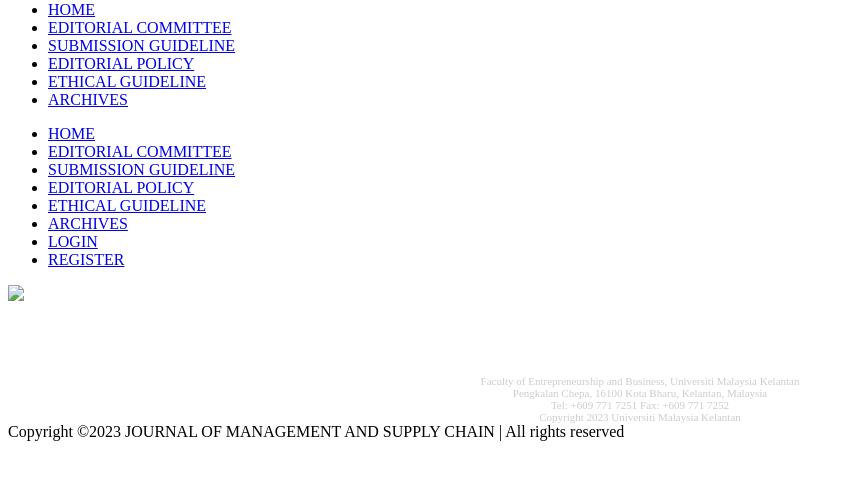
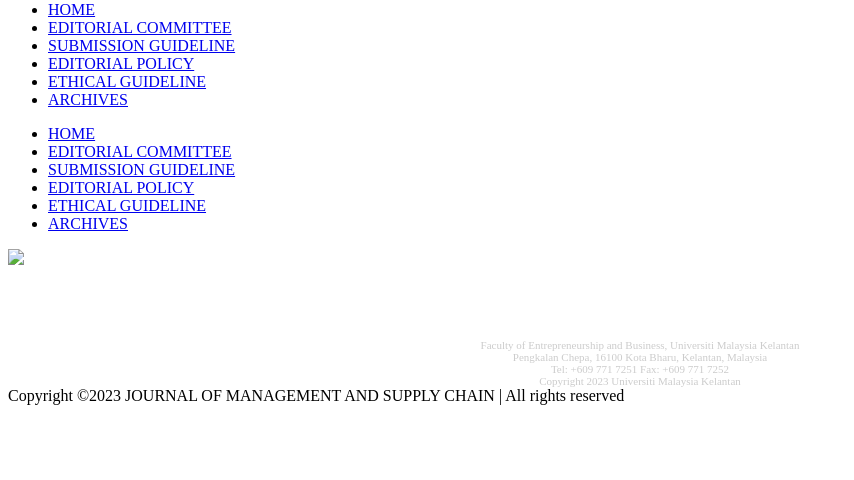
Before and after one commit to zulkarom/fjmsc, a Yii app: template frontend/views/upload/main.php in a window 1280 px wide. Shown: the part 152-632 px from the top of the page, without its empty margins (0-854 px from the left). Run offline with PHP 8.4 and a stand-in for Yii, Linux system fonts and the light colour scheme; the template is opened without the code that fills it, so the values that code supplies are empty; some libraries are stand-ins or nearby versions.

Commit message:
hide login

```diff
--- a/frontend/views/layouts/main.php
+++ b/frontend/views/layouts/main.php
@@ -134,8 +134,8 @@
 
 						];
 						if($mm){
-							$arr['LOGIN'] = Url::to(['/user/login']);
-							$arr['REGISTER'] = Url::to(['/user/register']);
+							// $arr['LOGIN'] = Url::to(['/user/login']);
+							// $arr['REGISTER'] = Url::to(['/user/register']);
 						}
 					}else{
 						$submission = Stats::mySubmission();
```
